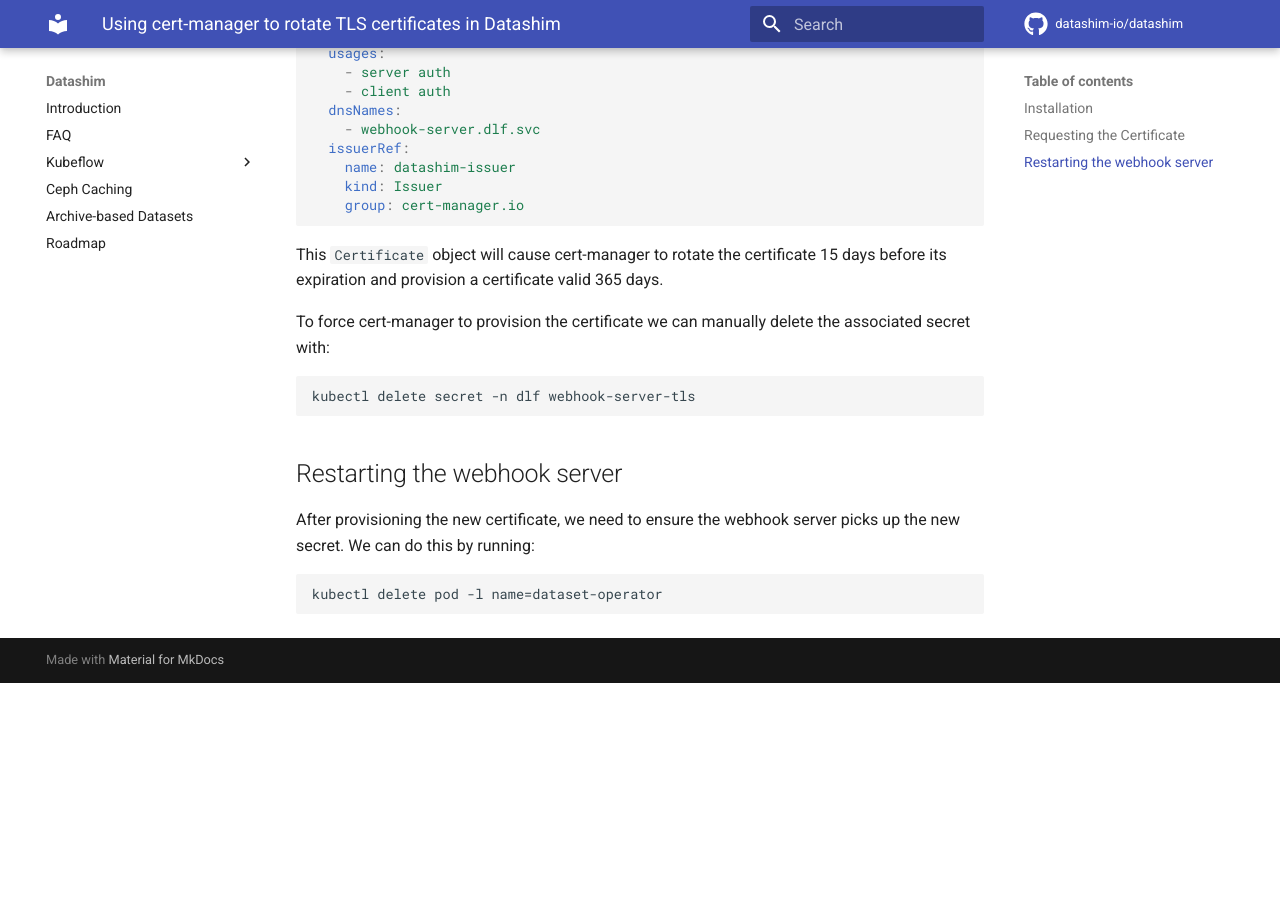
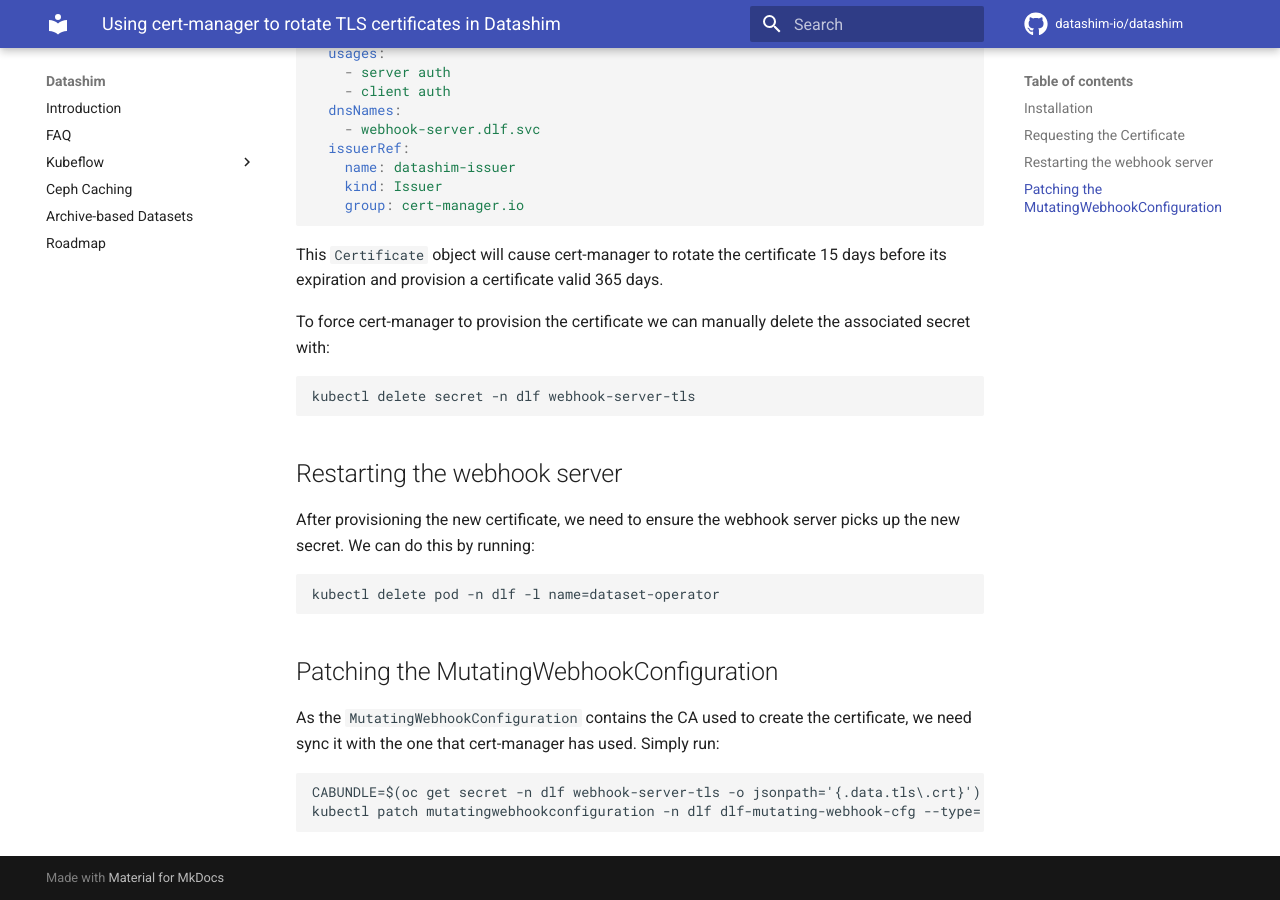
Before and after one commit to datashim-io/datashim, an MkDocs documentation site: the page built from docs/cert-manager.md, in a window 1280 px wide and 900 px high, scrolled down 1177 px. Built offline with MkDocs 1.6.1 and Material for MkDocs 9.7.7, drawn with Linux system fonts in a browser that asks for light colours; comment, search, counter and statistics services are not loaded; before the commit the page ends 1860 px from its top, so only the background shows below that.

Commit message:
docs: add instructions on patching the webhook
Signed-off-by: Alessandro Pomponio <alessandro.pomponio1@ibm.com>

````diff
--- a/docs/cert-manager.md
+++ b/docs/cert-manager.md
@@ -75,5 +75,16 @@
 picks up the new secret. We can do this by running:
 
 ```commandline
-kubectl delete pod -l name=dataset-operator
+kubectl delete pod -n dlf -l name=dataset-operator
 ```
+
+## Patching the MutatingWebhookConfiguration
+
+As the `MutatingWebhookConfiguration` contains the CA used to create the
+certificate, we need sync it with the one that cert-manager has used. Simply
+run:
+
+```commandline
+CABUNDLE=$(oc get secret -n dlf webhook-server-tls -o jsonpath='{.data.tls\.crt}')
+kubectl patch mutatingwebhookconfiguration -n dlf dlf-mutating-webhook-cfg --type='json' -p="[{'op': 'replace', 'path': '/webhooks/0/clientConfig/caBundle', 'value': \"$CABUNDLE\"}]"
+```
````
